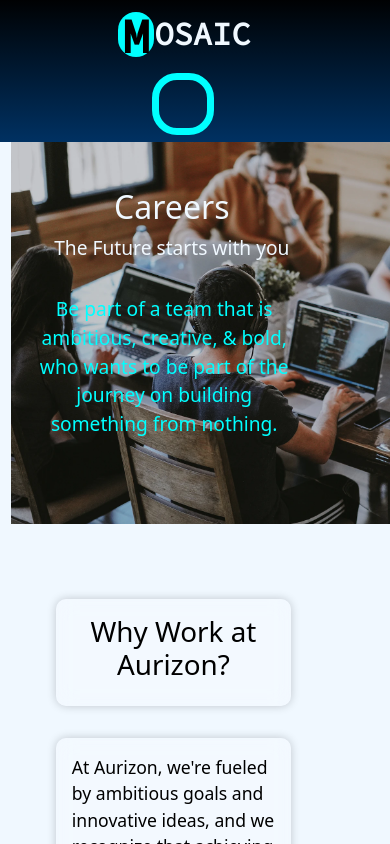
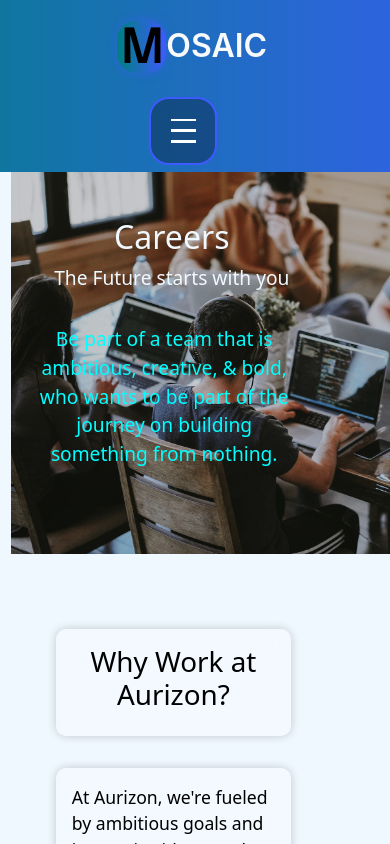
Before and after one commit to jdelvalle12/mosaic, a React (Create React App) app in the folder client/: page /careers in a window 390 px wide. Shown: the top 844 px of the page. Built offline with nearby package versions, Linux system fonts and the light colour scheme.

Commit message:
changed js and css files for navbar and header and added more files

```diff
--- a/client/src/App.css
+++ b/client/src/App.css
@@ -1,8 +1,8 @@
 body {
   position: relative;
-  font-family: "Source Code Pro", "Space Grotesk", sans-serif;
-  /* font-size: 2rem; */
-  background: black;
+  font-family: "Space Grotesk", "Inter", sans-serif;
+  background-color: #f5f7fa; /* Light, clean background */
+  color: #1a1a1a; /* Dark text for readability */
   box-sizing: border-box;
   margin: 0;
   padding: 0;
@@ -10,7 +10,6 @@
   height: 100%;
   overflow-y: auto;
   overflow-x: hidden;
-  color: aliceblue;
 }
 
 /* Media Query for Mobile Devices */
@@ -65,63 +64,6 @@
   }
 }
 
-/*Logo*/
-
-.logo-container {
-  display: flex;
-  align-items: center;
-  justify-content: center;
-  /* Add any additional styling for the logo container */
-}
-
-.logo {
-  font-size: 2rem;
-  font-weight: bold;
-  /* Add any additional styling for the logo text */
-}
-
-.arc {
-  width: 50px;
-  height: 30px;
-  /* margin: 0 10px; */
-  /* Add any additional styling for the SVG arc */
-}
-
-.logo-span {
-  font-weight: bold;
-  background-color: aqua;
-  color: black;
-  font-size: 3rem;
-  line-height: 0.8;
-  padding-top: 0.3rem;
-  padding-bottom: 0.1rem;
-  border-radius: 25px;
-  /* transition: font-size 0.8s ease; */
-}
-
-/* .logo-span:hover {
-  font-size: 3.8rem;
-  transition: font-size 0.8s ease;
-} */
-
-.no-underline {
-  position: relative;
-  font-size: 2rem;
-  /* z-index: 100; */
-  color: aliceblue;
-  text-decoration: none;
-  /* justify-content: center;
-  width: 23rem; */
-  /* transition: font-size 0.8s ease; */
-  margin-right: 4.5rem;
-
-}
-
-/* .no-underline:hover {
-  font-size: 2.8rem;
-  transition: font-size 0.8s ease;
-} */
-
 /*Home*/
 
 .home-container {
--- a/client/src/components/Header.css
+++ b/client/src/components/Header.css
@@ -4,18 +4,43 @@
   display: flex;
   align-items: center;
   justify-content: space-between;
-  /* z-index: 100; */
   height: auto;
   line-height: 30px;
   margin-top: -0.5rem;
-  padding: 1rem;
-  color: aliceblue;
-  background: linear-gradient(to bottom, #000000, #003468);
-  font-family: 'Source Code Pro', 'Space Grotesk', sans-serif;
-  font-size: 2.5rem;
-  font-weight: bold;
+  padding: 1rem 2rem;
+
+  color: #ffffff;
+  background: linear-gradient(to right, #008080, #3D5AFE); /* Teal to Blue gradient */
+
+  font-family: 'Space Grotesk', 'Inter', sans-serif;
+  font-size: 2rem;
+  font-weight: 600;
+  box-shadow: 0 2px 10px rgba(0, 0, 0, 0.1); /* Subtle shadow for depth */
 }
 
+.header-container a {
+  position: relative;
+  transition: color 0.3s ease;
+}
+
+.header-container a::after {
+  content: '';
+  position: absolute;
+  left: 0;
+  bottom: -2px;
+  width: 0%;
+  height: 2px;
+  background-color: coral;
+  transition: width 0.3s ease;
+}
+
+.header-container a:hover {
+  color: coral;
+}
+
+.header-container a:hover::after {
+  width: 100%;
+}
 
 .about,
 .services,
@@ -27,21 +52,9 @@
   align-items: center;
   text-decoration: none;
   margin-right: 2.8rem;
-  /* margin-top: -1rem; */
   font-size: 1.2rem;
   color: aliceblue;
   font-family: 'Source Code Pro', 'Space Grotesk', sans-serif;
-}
-
-.portfolio:hover,
-.contact:hover,
-.services:hover,
-.careers:hover,
-.news:hover,
-.about:hover,
-.sign-in:hover {
-  text-decoration: underline;
-  color: aqua;
 }
 
 .relative {
@@ -114,7 +127,7 @@
   font-size: 1.5rem;
   margin-left: 0.5rem;
   padding: 0.5rem;
-  color: #007bff;
+  /* color: #007bff; */
   width: 100%;
   margin-top: 1rem;
   /* column-count: 3;
@@ -127,7 +140,7 @@
   font-size: 1.5rem;
   margin-left: 0.5rem;
   padding: 0.5rem;
-  color: #007bff;
+  /* color: #007bff; */
   width: 100%;
   margin-top: 1rem;
   /* column-count: 3;
@@ -154,15 +167,19 @@
 }
 
 .dropdown-menu a {
-  color: black;
+  display: block;
+  padding: 0.75rem 1rem;
+  color: #333;
   text-decoration: none;
-  display: flex;
+  transition: all 0.3s ease;
+  border-radius: 4px;
+  font-weight: 500;
 }
 
 .dropdown-menu a:hover {
-  color: aqua;
-  background-color: black;
-  width: 100%;
+  background: linear-gradient(to right, #008080, #3D5AFE); /* Same gradient theme */
+  color: white;
+  transform: translateX(4px);
 }
 
 .services:hover,
--- /dev/null
+++ b/client/src/components/Logo.css
@@ -0,0 +1,56 @@
+/* Logo Container */
+.logo-container {
+  display: flex;
+  align-items: center;
+  justify-content: center;
+  padding: 0.5rem;
+}
+
+/* Main Logo Text */
+.logo {
+  font-size: 2rem;
+  font-weight: 700;
+  font-family: 'Space Grotesk', sans-serif;
+  color: #ffffff;
+}
+
+/* Optional SVG/Arc Placeholder */
+.arc {
+  width: 50px;
+  height: 30px;
+  margin-right: 0.5rem;
+}
+
+/* Brand Highlight */
+.logo-span {
+  font-family: 'Space Grotesk', sans-serif;
+  font-weight: bold;
+  font-size: 3rem;
+  line-height: 0.9;
+  padding: 0.3rem 0.8rem;
+  border-radius: 20px;
+  color: white;
+  background: linear-gradient(to right, #008080, #3D5AFE);
+  box-shadow: 0 0 10px rgba(61, 90, 254, 0.6);
+  transition: all 0.4s ease;
+}
+
+/* Hover Glow (Optional) */
+.logo-span:hover {
+  box-shadow: 0 0 20px rgba(61, 90, 254, 0.9);
+  transform: scale(1.05);
+}
+
+/* Clean Link */
+.no-underline {
+  text-decoration: none;
+  font-size: 2rem;
+  color: #f8f9fa;
+  font-family: 'Inter', sans-serif;
+  margin-right: 4rem;
+  transition: color 0.3s ease;
+}
+
+.no-underline:hover {
+  color: #3D5AFE;
+}
--- a/client/src/components/Logo.js
+++ b/client/src/components/Logo.js
@@ -1,6 +1,7 @@
 import React from 'react';
 import { Link } from 'react-router-dom';
-import '../App.css';
+// import '../App.css';
+import './Logo.css';
 
 const Logo = () => {
   return (
--- a/client/src/components/Navbar.css
+++ b/client/src/components/Navbar.css
@@ -1,15 +1,16 @@
-/* Navbar */
-
+/* === NAVBAR BASE === */
 nav {
   display: flex;
   align-items: center;
   justify-content: space-between;
   margin-top: 1rem;
-    padding: 1rem;
-    background-color: none;
-    color: aliceblue;
+  padding: 1rem 2rem;
+  background: transparent;
+  color: #ffffff;
+  font-family: 'Space Grotesk', sans-serif;
 }
 
+/* === MOBILE NAV WRAPPER === */
 .mobile-nav {
   display: flex;
   align-items: center;
@@ -17,12 +18,39 @@
   margin-top: 1rem;
   margin-right: 1.5rem;
   padding: 1rem;
-    background-color: none;
-    color: white;
-    border: solid 7px aqua;
-    border-radius: 25px;
+  border: 2px solid #3D5AFE;
+  border-radius: 20px;
+  background-color: rgba(0, 0, 0, 0.3);
+  backdrop-filter: blur(8px);
+  color: #ffffff;
 }
 
+/* === HAMBURGER MENU === */
+.hamburger {
+  display: flex;
+  flex-direction: column;
+  justify-content: center;
+  align-items: center;
+  width: 2rem;
+  height: 2rem;
+  background-color: transparent;
+  cursor: pointer;
+  transition: transform 0.3s ease;
+}
+
+.line {
+  width: 25px;
+  height: 3px;
+  background-color: #ffffff;
+  margin: 4px 0;
+  transition: all 0.3s ease;
+}
+
+.line.open {
+  transform: rotate(45deg);
+}
+
+/* === MOBILE MENU === */
 .menu {
   display: none;
 }
@@ -35,72 +63,53 @@
   list-style-type: none;
   padding: 0;
   margin: 0;
-    font-size: 1.3rem;
+  font-size: 1.2rem;
+}
+
+.menu ul li {
+  padding: 0.6rem;
+  color: white;
+  cursor: pointer;
+  transition: all 0.3s ease;
 }
 
 .menu ul li:hover {
-    background-color: aqua;
-    color: black;
+  background: linear-gradient(to right, #008080, #3D5AFE);
+  color: #ffffff;
+  border-radius: 10px;
 }
 
-  .menu ul li {
-    padding: 0.5rem;
-  }
-
-  .hamburger {
-    display: flex;
-    flex-direction: column;
-    justify-content: center;
-    align-items: center;
-    width: 1rem;
-    height: 1rem;
-    background-color: transparent;
-    cursor: pointer;
-    transition: transform 0.3s ease;
-  }
-
-  .line {
-    width: 25px;
-    height: 3px;
-    background-color: aliceblue;
-    margin-bottom: 5px;
-    transition: transform 0.3s ease;
-  }
-
-  .line.open {
-    transform: rotate(45deg);
-  }
-
-  .line + .line {
-    margin-top: 0.5rem;
-  }
-
+/* === DROPDOWN MENU === */
 .mobile-dropdown-menu {
   display: none;
 }
 
 .mobile-dropdown-menu.open {
   display: block;
-    background-color: aliceblue;
+  background-color: #0f172a;
+  border-radius: 10px;
+  padding: 0.5rem;
 }
 
 .mobile-dropdown-menu h3 {
-    color: #007bff;
-    font-size: 1.3rem
+  color: #3D5AFE;
+  font-size: 1.2rem;
 }
 
+/* === SUB NAV LINKS === */
 .sub-nav-link {
-    color: black;
+  color: #ffffff;
   text-decoration: none;
   font-size: 1rem;
-    font-family: 'Source Code Pro', 'Space Grotesk', sans-serif;
+  font-family: 'Inter', sans-serif;
+  transition: color 0.3s ease;
 }
 
 .sub-nav-link:hover {
-    color: aqua;
-    background-color: black;
+  color: #00d4ff;
 }
 
+/* === ARROW ROTATION === */
 .dropdown-arrow {
   transition: transform 0.3s ease;
 }
@@ -109,29 +118,7 @@
   transform: rotate(180deg);
 }
 
-/* .navbar {
-  display: flex;
-  align-items: center;
-}
-
-.toggle-button {
-  display: flex;
-  flex-direction: column;
-  justify-content: center;
-  align-items: center;
-  padding: 10px;
-  background-color: transparent;
-  border: none;
-  cursor: pointer;
-}
-
-.line {
-  width: 25px;
-  height: 3px;
-  background-color: #333;
-  margin: 3px;
-}
-
+/* === NAV TABS === */
 .nav-tabs {
   display: flex;
   list-style: none;
@@ -139,58 +126,16 @@
   margin: 0;
 }
 
-.projects {
-  color: whitesmoke;
-  padding-right: 0;
-  margin: 0 0.8rem;
-  font-family: "Orbitron","Quantico", sans-serif;
+.nav-tabs li {
+  margin: 0 1rem;
   font-size: 1.2rem;
-  line-height: 1.9;
-  list-style-type: none;
+  font-family: 'Inter', sans-serif;
+  color: #f1f5f9;
+  transition: color 0.3s ease, transform 0.3s ease;
+  cursor: pointer;
 }
 
-.projects:hover {
-  color: rgb(245, 71, 40);
+.nav-tabs li:hover {
+  color: #3D5AFE;
+  transform: scale(1.05);
 }
-
-.contact {
-  color: whitesmoke;
-  padding-right: 0;
-  margin: 0 0.8rem;
-  font-family: "Orbitron","Quantico", sans-serif;
-  font-size: 1.2rem;
-  line-height: 1.9;
-  list-style-type: none;
-}
-
-.contact:hover {
-  color: magenta;
-}
-
-.about-me {
-  color: whitesmoke;
-  padding-right: 0;
-  margin: 0 0.9rem;
-  font-family: "Orbitron","Quantico", sans-serif;
-  font-size: 1.2rem;
-  line-height: 1.9;
-  list-style-type: none;
-}
-
-.about-me:hover {
-  color: cyan;
-}
-
-.resume {
-  color: whitesmoke;
-  padding-right: 0;
-  margin: 0 0.9rem;
-  font-family: "Orbitron","Quantico", sans-serif;
-  font-size: 1.2rem;
-  line-height: 1.9;
-  list-style-type: none;
-}
-
-.resume:hover {
-  color: rgb(231, 235, 12)
-} */
--- a/client/src/components/Navbar.js
+++ b/client/src/components/Navbar.js
@@ -1,98 +1,78 @@
 import React, { useState, useRef, useEffect } from 'react';
 import { Link } from 'react-router-dom';
-// import 'tailwindcss/tailwind.css';
 import '../index.css';
-// import '../App.css';
 import './Navbar.css';
 
 const Navbar = () => {
   const [isMenuOpen, setIsMenuOpen] = useState(false);
   const [isDropdownOpen, setIsDropdownOpen] = useState(false);
-  const isMobile = window.innerWidth <= 768; // Check if the screen width is less than or equal to 768px
-
-  const toggleMenu = () => {
-    setIsMenuOpen(!isMenuOpen);
-  };
-
-  const toggleDropdown = () => {
-    setIsDropdownOpen(!isDropdownOpen);
-  };
-
-  const closeDropdown = () => {
-    setIsDropdownOpen(false);
-  };
-
-  const handleMouseEnter = () => {
-    setIsMenuOpen(true);
-  };
-
-  const handleMouseLeave = () => {
-    setIsMenuOpen(false);
-    setIsDropdownOpen(false);
-  };
-
+  const [isMobile, setIsMobile] = useState(window.innerWidth <= 768);
   const dropdownRef = useRef(null);
 
+  // Handle screen resizing
+  useEffect(() => {
+    const handleResize = () => {
+      setIsMobile(window.innerWidth <= 768);
+    };
+    window.addEventListener('resize', handleResize);
+    return () => window.removeEventListener('resize', handleResize);
+  }, []);
+
+  // Close dropdown if clicking outside of it
   useEffect(() => {
     const handleDocumentClick = (event) => {
       if (dropdownRef.current && !dropdownRef.current.contains(event.target)) {
-        // Close the dropdown if the click is outside the menu
         setIsDropdownOpen(false);
       }
     };
-
     document.addEventListener('click', handleDocumentClick);
-
     return () => {
       document.removeEventListener('click', handleDocumentClick);
     };
   }, []);
 
+  // Handlers
+  const toggleMenu = () => setIsMenuOpen(!isMenuOpen);
+  const toggleDropdown = () => setIsDropdownOpen(!isDropdownOpen);
+  const closeDropdown = () => setIsDropdownOpen(false);
+
+  const handleDropdownInteraction = () => {
+    if (isMobile) {
+      toggleDropdown();
+    }
+  };
+
   return (
-    <nav className='mobile-nav'>
-      {/* <div className="logo">Logo</div> */}
-      <div
-        ref={dropdownRef}
-        className={`menu ${isMenuOpen ? 'open' : ''}`}
-        onMouseEnter={handleMouseEnter}
-        onMouseLeave={handleMouseLeave}
-      >
+    <nav className="mobile-nav">
+      <div className={`menu ${isMenuOpen ? 'open' : ''}`}>
         <ul>
           <li><Link to="/" className="nav-link">Home</Link></li>
           <li><Link to="/about" className="nav-link">About</Link></li>
+
           <li
             className={`dropdown ${isDropdownOpen ? 'open' : ''}`}
-               onClick={toggleDropdown}
+            onClick={handleDropdownInteraction}
+            ref={dropdownRef}
           >
             <Link to="#" className="nav-link">
               Services
-            <span className={`dropdown-arrow ${isDropdownOpen ? 'open' : ''}`}>&#9662;</span></Link>
+              <span className={`dropdown-arrow ${isDropdownOpen ? 'open' : ''}`}>&#9662;</span>
+            </Link>
             <div className={`mobile-dropdown-menu ${isDropdownOpen ? 'open' : ''}`}>
-              {/* Dropdown menu content */}
               <ul>
                 <h3>Solutions</h3>
                 <li><Link className='sub-nav-link' to="/services#web-development">Web Development</Link></li>
                 <li><Link className='sub-nav-link' to="/services#api-development">API Development</Link></li>
                 <li><Link className='sub-nav-link' to="/services#mobile-development">Mobile Development</Link></li>
                 <li><Link className='sub-nav-link' to="/services#business-solutions">Business Solutions</Link></li>
-                  {/* <li><Link className='sub-nav-link' to="/services#network-services">Network Services</Link></li> */}
                 <li><Link className='sub-nav-link' to="/services#security-solutions">Security Solutions</Link></li>
                 <h3>Products</h3>
-                  <li><Link
-                    // to="https://www.journeeztrip.com"
-                    className='sub-nav-link'
-                  >
-                    In development
-                  </Link></li>
-                  <h3></h3>
-                  <li>
-                <Link
-                // to="/services/aurizon"
-                className='sub-nav-link'>In development</Link>
-              </li>
+                <li><Link className='sub-nav-link'>In development</Link></li>
+                <li><Link className='sub-nav-link'>In development</Link></li>
               </ul>
             </div>
           </li>
+
           <li><Link to="/portfolio" className="nav-link">Portfolio</Link></li>
           <li><Link to="/careers" className="nav-link">Careers</Link></li>
           <li><Link to="/news" className="nav-link">News</Link></li>
@@ -100,13 +80,15 @@
           <li><Link to="/signin" className="nav-link">Sign In</Link></li>
         </ul>
       </div>
-      {/* Hamburger menu button */}
+
+      {/* Hamburger menu button for mobile */}
       {isMobile && (
-        <button className="hamburger" onClick={toggleMenu}>
-          <span className={`line ${isMenuOpen ? 'open' : ''}`}></span>
-          <span className={`line ${isMenuOpen ? 'open' : ''}`}></span>
-          <span className={`line ${isMenuOpen ? 'open' : ''}`}></span>
-          <span className={`line ${isMenuOpen ? 'open' : ''}`}></span>
+        <button
+          className="hamburger"
+          onClick={toggleMenu}
+          aria-label="Toggle menu"
+          aria-expanded={isMenuOpen}
+        >
           <span className={`line ${isMenuOpen ? 'open' : ''}`}></span>
           <span className={`line ${isMenuOpen ? 'open' : ''}`}></span>
           <span className={`line ${isMenuOpen ? 'open' : ''}`}></span>
```
Also changed, not shown: client/tailwind.config.js (+8 -12 lines). Lines whose indentation alone changed are shown as unchanged.
